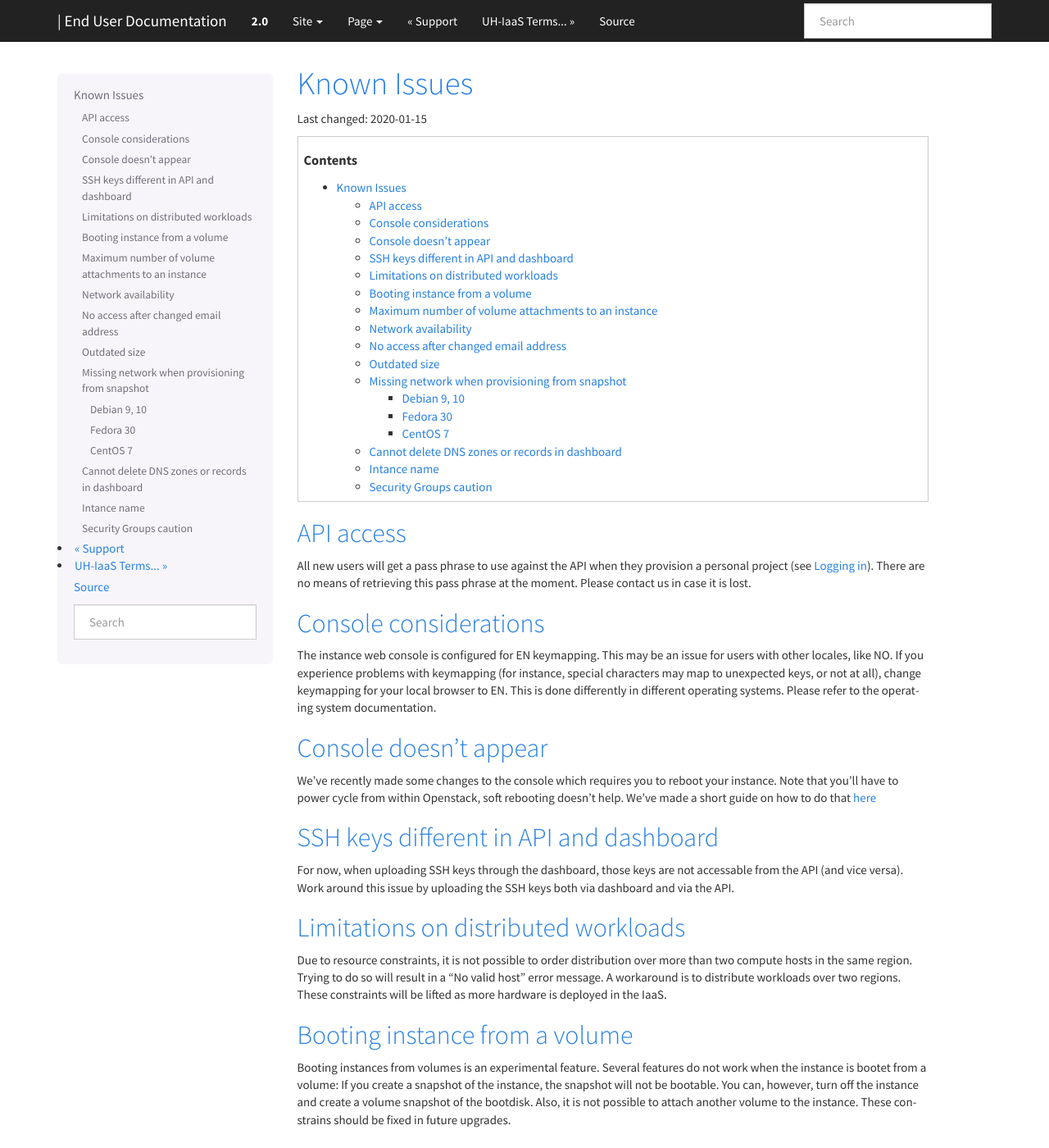
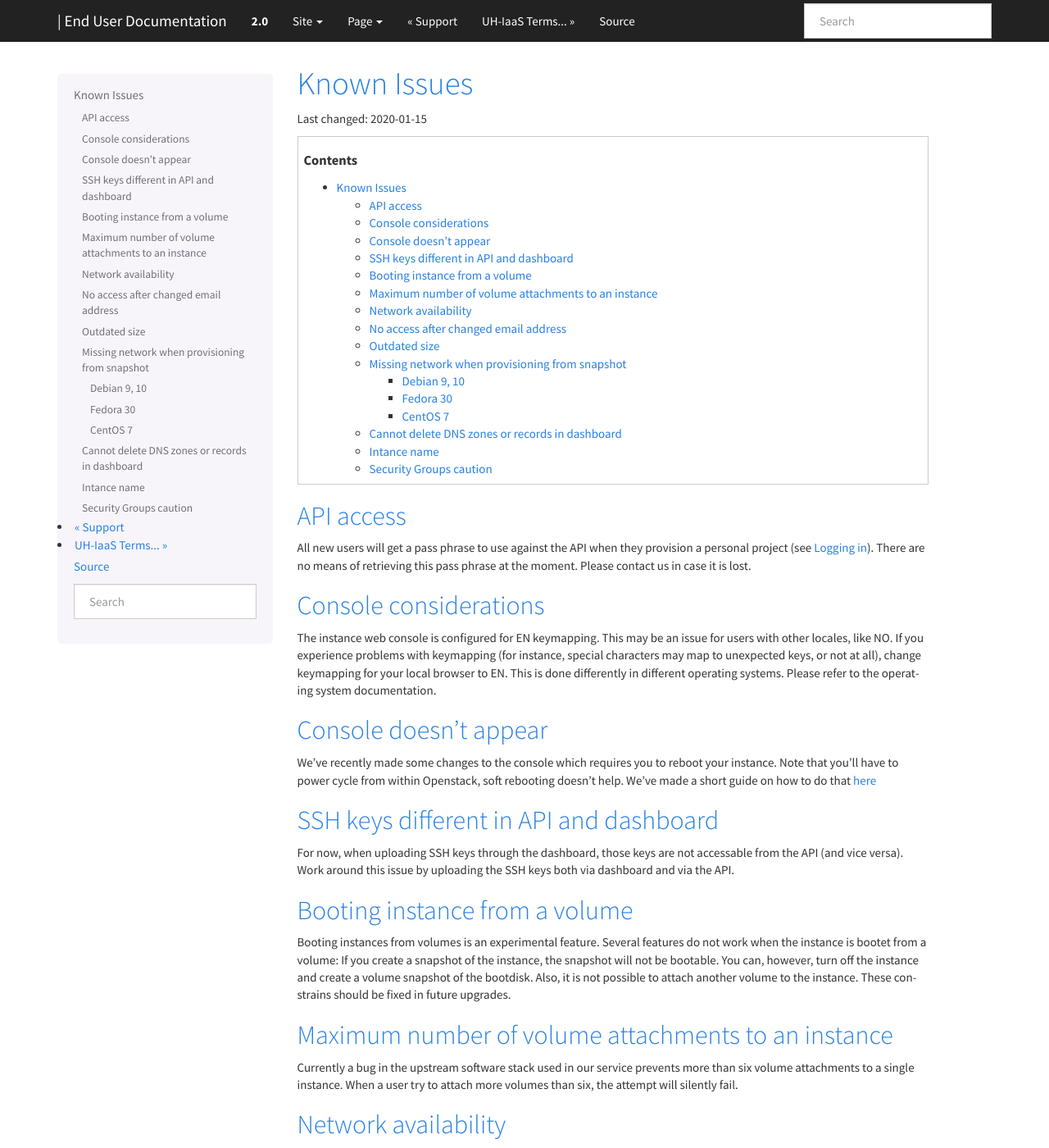
Before and after one commit to norcams/docs-enduser, a Sphinx documentation site: the page built from docs/known-issues.rst, in a window 1280 px wide and 1400 px high. Shown: the whole window at 82% size. Built offline with Sphinx 7.4.7, drawn with Linux system fonts in a browser that asks for light colours.

Commit message:
remove issue about distributed instances

```diff
--- a/docs/known-issues.rst
+++ b/docs/known-issues.rst
@@ -39,15 +39,6 @@ SSH keys different in API and dashboard
 For now, when uploading SSH keys through the dashboard, those keys are not accessable
 from the API (and vice versa). Work around this issue by uploading the SSH
 keys both via dashboard and via the API.
-
-Limitations on distributed workloads
-------------------------------------
-
-Due to resource constraints, it is not possible to order distribution over
-more than two compute hosts in the same region. Trying to do so will result in a
-"No valid host" error message. A workaround is to distribute workloads over
-two regions. These constraints will be lifted as more hardware is deployed in
-the IaaS.
 
 Booting instance from a volume
 ------------------------------
```
